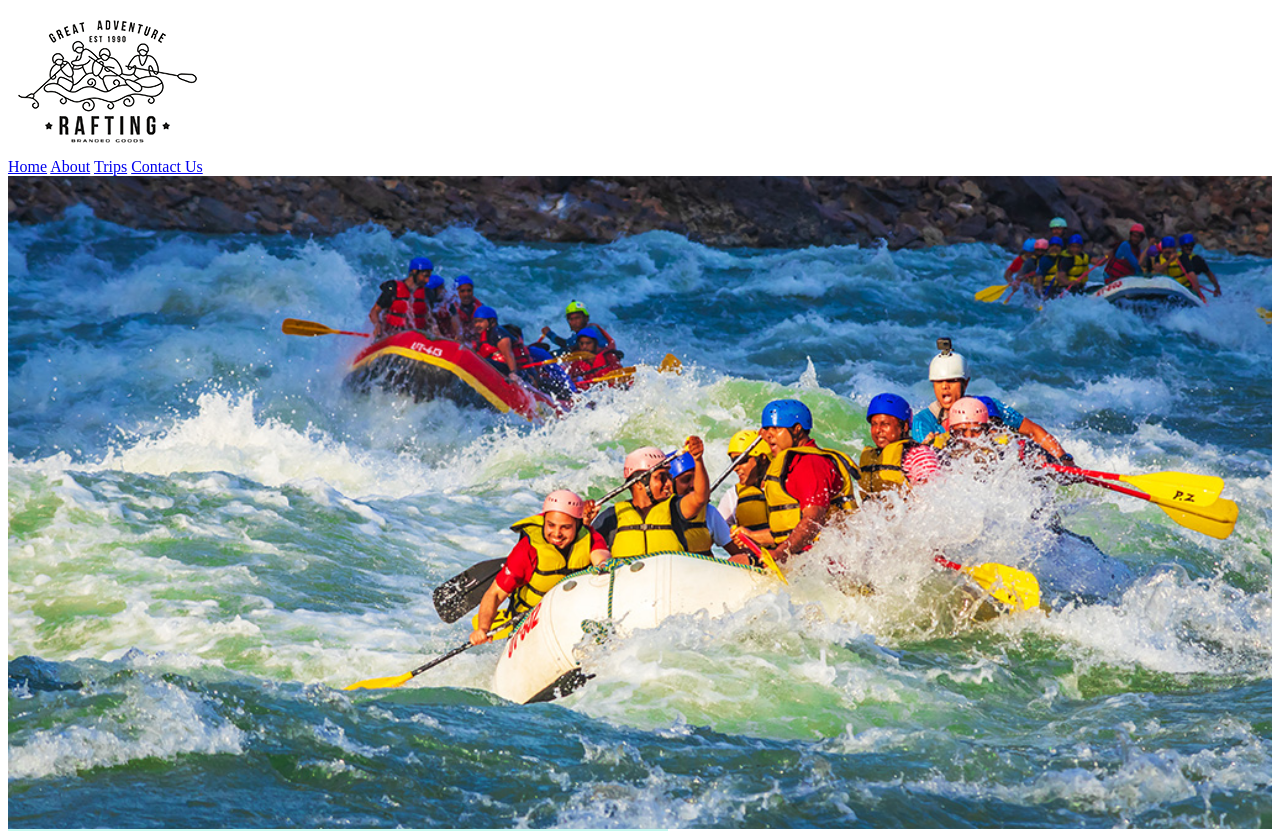
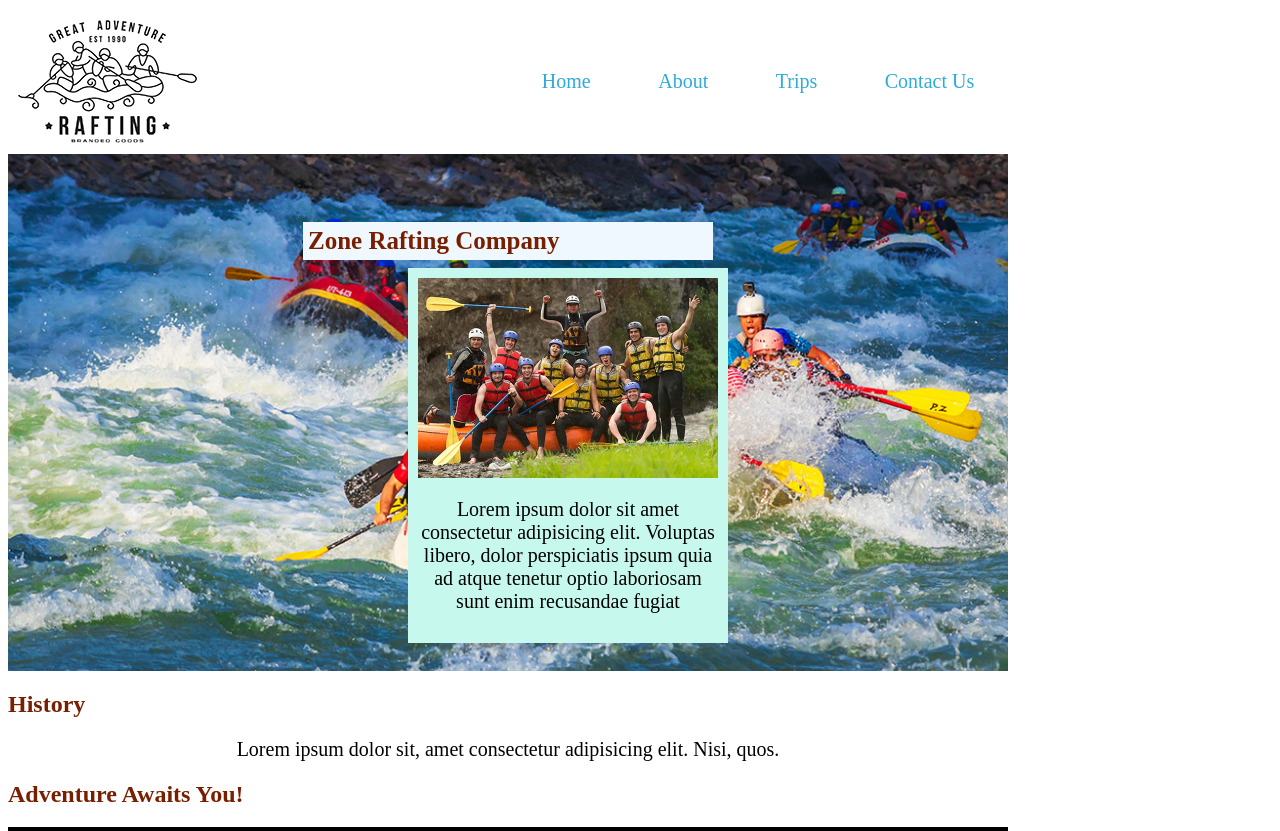
Before and after one commit to marcelzico/wdd130, a plain HTML site: page wwr/about.html in a window 1280 px wide. Shown: the top 831 px of the page. Drawn offline with Linux system fonts and the light colour scheme.

Commit message:
week 03 and week 04 rafting site

```diff
--- a/wwr/about.html
+++ b/wwr/about.html
@@ -1,8 +1,8 @@
-<!DOCTYPE html>
+<!DOCTYPE HTML>
 <html lan="en-US">
     <head>
         <meta charset="utf-8">
-        <meta name="viewport" content="widthdevice-width, initial-scale=1">
+        <meta name="viewport" content="width=device-width, initial-scale=1">
         <title>Rafting Site Plan About Us</title>
         <meta name="description" content="">
         <meta name="author" content="ZICO">
@@ -21,10 +21,10 @@
         <main>
             <div class="hero">
                 <img src="images/heroimage.jpg" alt="Heroimage">
-                <h1 class="abs">Zone Rafting Company</h1>
-                <article class="abs">
-                    <img src="images/happy-client.jpg" alt="Satisfied clients" class="happy">
-                    <p>Lorem ipsum dolor sit amet consectetur adipisicing elit. Voluptas libero, dolor perspiciatis ipsum quia ad atque tenetur optio laboriosam sunt enim recusandae fugiat error, vero mollitia ratione earum consequuntur officia.</p>
+                <h1>Zone Rafting Company</h1>
+                <article>
+                    <img src="images/happy-client.jpg" alt="Satisfied clients" class="happy" class="img1">
+                    <p>Lorem ipsum dolor sit amet consectetur adipisicing elit. Voluptas libero, dolor perspiciatis ipsum quia ad atque tenetur optio laboriosam sunt enim recusandae fugiat</p>
                 </article>
             </div>
             <section>
@@ -33,11 +33,13 @@
             </section>
             <section>
                 <h2>Adventure Awaits You!</h2>
-                <img src="images/adventure1.jpg" alt="Adventure">
-                <img src="images/adventure2.jpg" alt="Adventure">
-                <img src="images/adventure3.jpg" alt="Adventure">
-                <img src="images/adventure4.jpg" alt="Adventure">
-                <img src="images/adventure5.jpg" alt="Adventure">
+                <div class="adventure">
+                    <img src="images/adventure1.jpg" alt="Adventure">
+                    <img src="images/adventure2.jpg" alt="Adventure">
+                    <img src="images/adventure3.jpg" alt="Adventure">
+                    <img src="images/adventure4.jpg" alt="Adventure">
+                    <img src="images/adventure5.jpg" alt="Adventure">
+                </div>
             </section>
         </main>
         <footer>
--- a/wwr/styles/rafting.css
+++ b/wwr/styles/rafting.css
@@ -1,6 +1,6 @@
 @import url('https://fonts.googleapis.com/css2?family=Prata&display=swap');
 body {
-    length: 1000px;
+    max-width: 1000px;
 }
 :root {
     --primary-color: #00FAC8;
@@ -20,14 +20,21 @@ p {
     font: "Noto Serif", Serif;
     color: black;
 }
-div .hero {
+div {
     position: relative;
 }
 h1 {
+    padding: 5px;
     position: absolute;
     background-color: transparent;
-    padding: 10px;
-    float: center;
+    top: 10%;
+    left: 30%;
+    right: 30%;
+    width: 40%;
+    height: auto;
+    background-color: aliceblue;
+    justify-self: center;
+    font-size: 25px;
 
 }
 .hero img {
@@ -39,7 +46,61 @@ article {
     position: absolute;
     background-color: #c6f8ee;
     padding: 10px;
-    width: 50%;
+    top: 22%;
+    right: 45%;
+    left: 40%;
+    width: 30%;
+}
+.img1 {
+    float: right;
+    width: 100px;
     height: auto;
-    float: center;
+    left: 50%;
 }
+article p {
+    float: left;
+}
+/* week 04 modification*/
+
+header {
+    display: grid;
+    grid-template-columns: 1fr 1fr;
+}
+nav {
+    display: flex;
+    align-items: center;
+    justify-content: space-around;
+}
+nav a {
+    text-decoration: none;
+    font-size: 20px;
+    color: #2eaadb;
+}
+.grid {
+    display: grid;
+    grid-template-columns: 1fr 1fr;
+}
+.grid h2 {
+    grid-column: 2/3;
+    align-items: center;
+    justify-self: center;
+}
+.adventure {
+    display: flex;
+    height: auto;
+    flex-direction: column;
+    background-color: black;
+    justify-content: space-around;
+}
+.adventure img {
+    width: 90%;
+    justify-items: center;
+    margin: 5%;
+}
+footer {
+    background-color: #c6f8ee;
+}
+p {
+    text-align: center;
+    font-size: 20px;
+}
```
